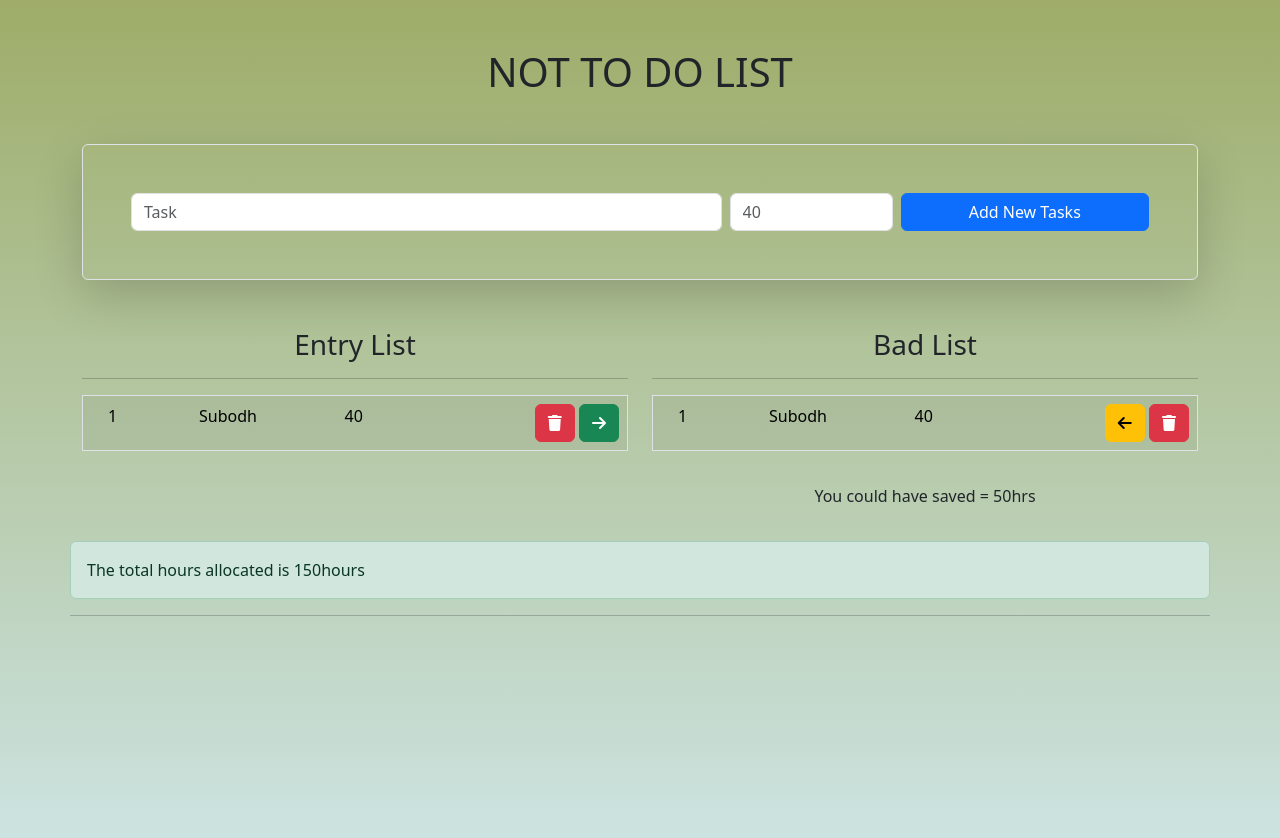
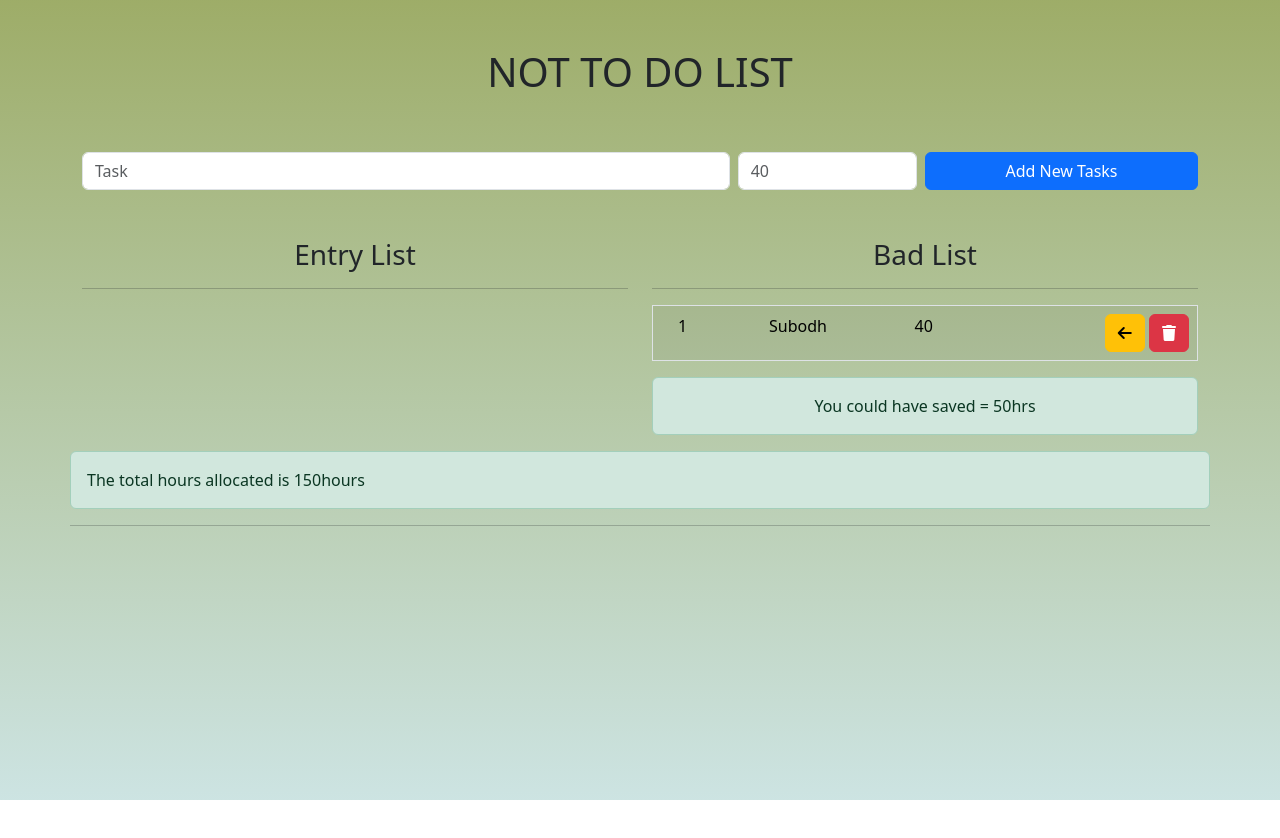
Before and after one commit to Letsstaythisway/not-to-do-list, a plain HTML site: page index.html in a window 1280 px wide. After the commit the page ends 800 px from the top, so only its background shows below. Drawn offline with nearby package versions, Linux system fonts and the light colour scheme.

Commit message:
lunch codes 12/11

```diff
--- a/index.html
+++ b/index.html
@@ -32,37 +32,35 @@
 
     <title>NOT TO DO LIST</title>
   </head>
-  <body
+  <body>
     <div class="wrapper">
       <!-- title -->
       <div class="container">
-        <h1 class="text-center mt-5">NOT TO DO LIST</h1>
+        <h1 class="text-center p-5">NOT TO DO LIST</h1>
 
         <!-- Form Tag -->
-         <form action="" class="border p-5 rounded shadow-lg mt-5">
           <div class="row g-2">
             <div class="col-md-7">
-            <input type="text" class="form-control" placeholder="Task" aria-label="FirstName" name="Task">
+            <input type="text" class="form-control" placeholder="Task" aria-label="FirstName" name="Task" id="task">
           </div>
           <div class="col-md-2">
-            <input type="number" class="form-control" placeholder="40" aria-label="LastName" name="hr" min="1">
+            <input type="number" class="form-control" placeholder="40" aria-label="LastName" name="hr" min="1" id="hour">
           </div>
           <div class="col-md-3 d-grid">
-            <button class="btn btn-primary">Add New Tasks
+            <button class="btn btn-primary" id="addTask" onclick="addTask()">Add New Tasks
 
             </button>
           </div>
             </div>
 
-         </form>
 
          <!-- Tables -->
           <div class="row mt-5">
             <div class="col-md text-center"><h3>Entry List</h3>
             <hr>
             <table class="table table-striped table-hover border">
-              <tbody>
-                <tr>
+              <tbody id="entry-list">
+                <!-- <tr>
                   <td >1</td>
                   <td>Subodh</td>
                   <td>40</td>
@@ -72,7 +70,7 @@
                     <button class="btn btn-success
                     "><i class="fa-solid fa-arrow-right"></i></button>
                   </td>
-                </tr>
+                </tr> -->
 
 
               </tbody>
@@ -99,7 +97,8 @@
 
               </tbody>
             </table>
-            <div class="alert alert-sucess">You could have saved = 50hrs</div>
+
+            <div class="alert alert-success">You could have saved = 50hrs</div>
 
           </div>
           <div class="alert alert-success">The total hours allocated is 150hours</div>
@@ -116,5 +115,6 @@
       integrity="sha384-YvpcrYf0tY3lHB60NNkmXc5s9fDVZLESaAA55NDzOxhy9GkcIdslK1eN7N6jIeHz"
       crossorigin="anonymous"
     ></script>
+    <script src="script.js"></script>
   </body>
 </html>
--- /dev/null
+++ b/script.js
@@ -0,0 +1,14 @@
+const taskList = [];
+
+const addTask = () => {
+  const taskField = document.getElementById("task");
+  const hourField = document.getElementById("hour");
+
+  const taskObject = {
+    task: taskField.value,
+    hour: hourField.value,
+  };
+
+  taskList.push(taskObject);
+  console.log(taskList);
+};
```
Also changed, not shown: bootstrap.js (deleted).
